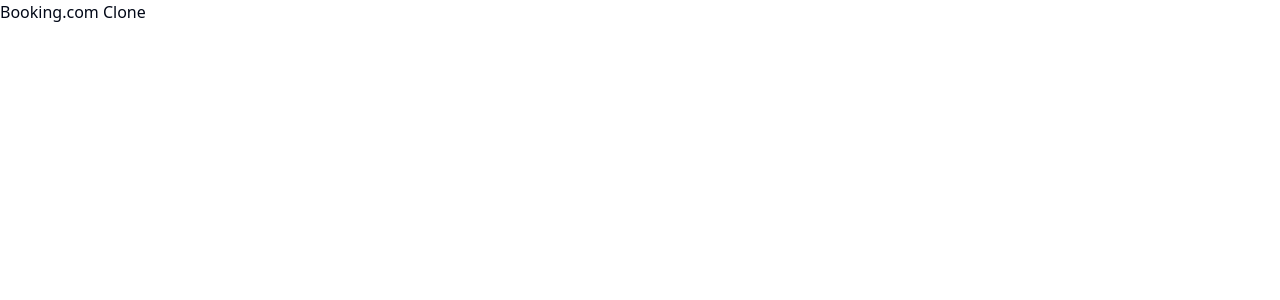
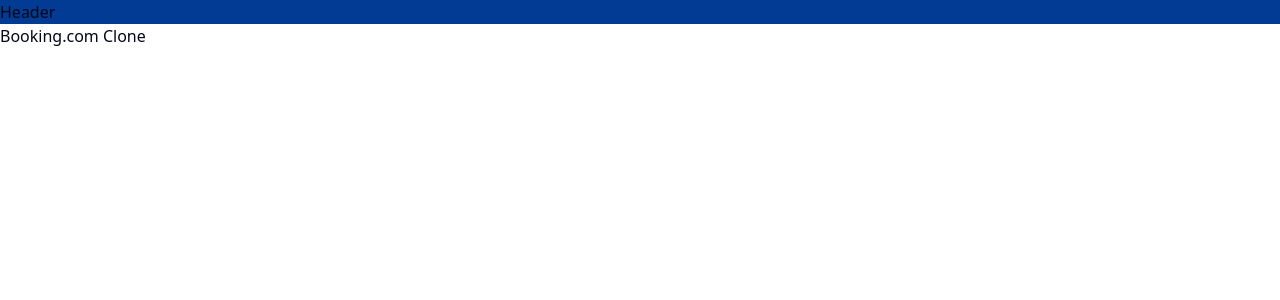
Before and after one commit to Drew-L-Nelson/booking-website, a Next.js app: page / in a window 1280 px wide. Shown: the top 300 px of the page. Built offline with nearby package versions, Linux system fonts and the light colour scheme.

Commit message:
blue added, render working

```diff
--- a/app/layout.tsx
+++ b/app/layout.tsx
@@ -1,6 +1,7 @@
 import type { Metadata } from 'next'
 import { Inter } from 'next/font/google'
 import './globals.css'
+import Header from '@/components/Header'
 
 export const metadata: Metadata = {
   title: 'Booking.com Clone',
@@ -15,7 +16,7 @@ export default function RootLayout({
   return (
     <html lang="en">
       <body>
-        {/* {Header} */}
+        <Header />
 
         {children}
 
--- a/components/Header.tsx
+++ b/components/Header.tsx
@@ -2,7 +2,7 @@ import React from 'react'
 
 function Header() {
   return (
-    <div>Header</div>
+    <header className="bg-[#013B94]">Header</header>
   )
 }
 
```
